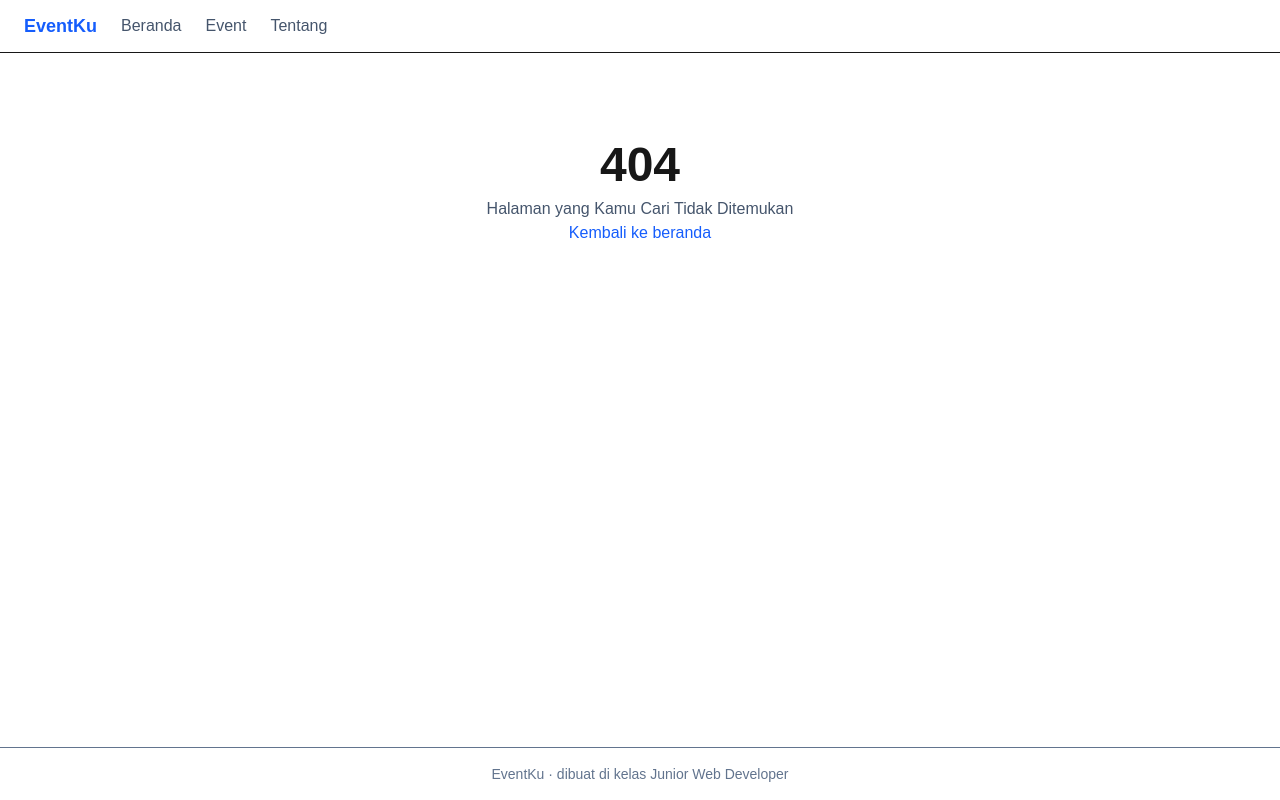
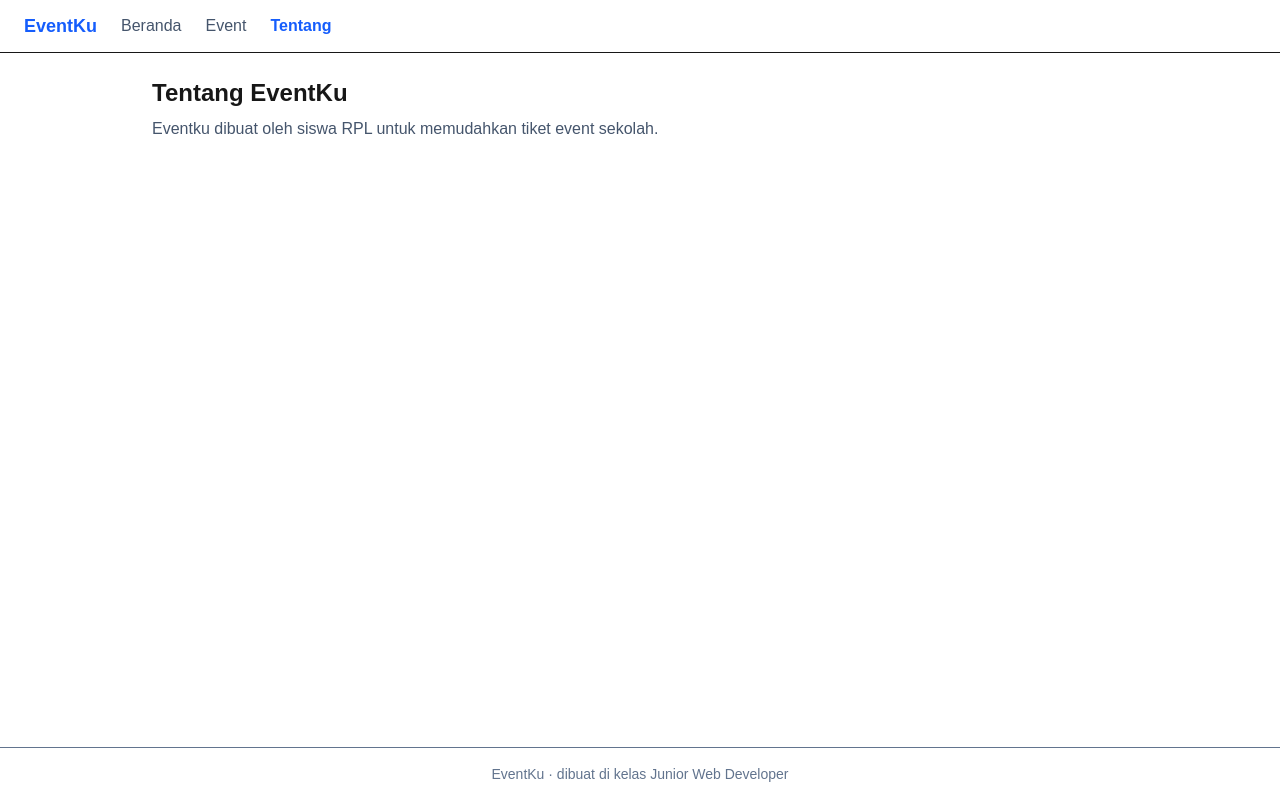
Before and after one commit to virly-PROW/latihan-next.js, a Next.js app: page /tentang in a window 1280 px wide. Before the commit this address had no page. Built offline with nearby package versions, Linux system fonts and the light colour scheme.

Commit message:
menambhakan halaman tentang, kontak, dan memperbarui navbar

```diff
--- a/app/event/[id]/not-found.tsx
+++ b/app/event/[id]/not-found.tsx
@@ -6,7 +6,6 @@ export default function NotFound() {
             <h1 className="text-2xl font-bold"> Event Tidak Ditemukan</h1>
             <p className="mt-2 text-slate-600"> Mungkin Event ini sudah dihapus atau alamat-nya salah</p>
             <Link href="/event" className="MT-4 inline-block text-blue-600 hover:underline">Kembali ke katalog</Link>
-
         </div>
     );
 }
--- /dev/null
+++ b/app/kontak/page.tsx
@@ -0,0 +1,10 @@
+export default function Kontak() {
+    return (
+        <div>
+            <h1 className="text-2xl font-bold"> Kontak Kami</h1>
+            <p className="mt-2 text-slate-600">
+                Jika Kamu memiliki pertanyaan, saran, atau ingin menghubungi kami, silakan gunakan informasi kontak berikut: 080879708
+            </p>
+        </div>
+    )
+}
--- /dev/null
+++ b/app/tentang/page.tsx
@@ -0,0 +1,10 @@
+export default function Tentang() {
+    return (
+        <div>
+            <h1 className="text-2xl font-bold"> Tentang EventKu</h1>
+            <p className="mt-2 text-slate-600">
+                Eventku dibuat oleh siswa RPL untuk memudahkan tiket event sekolah.
+            </p>
+        </div>
+    );
+}
--- a/components/Navbar.tsx
+++ b/components/Navbar.tsx
@@ -1,13 +1,33 @@
+"use client";
 
 import Link from "next/link";
+import {usePathname} from "next/navigation";
+import { use } from "react";
+
+const menu = [
+    {href: "/", teks: "Beranda"},
+    {href: "/event", teks: "Event"},
+    {href: "/tentang", teks: "Tentang"},
+]
 
 export default function Navbar() {
-  return (
-    <nav className="flex items-center gap-6 border-b bg-white px-6 py-3">
-      <span className="text-lg font-bold text-blue-600">EventKu</span>
-      <Link href="/" className="text-slate-600 hover:text-blue-600">Beranda</Link>
-      <Link href="/event" className="text-slate-600 hover:text-blue-600">Event</Link>
-      <Link href="/tentang" className="text-slate-600 hover:text-blue-600">Tentang</Link>
+    const pathname = usePathname();
+    return (
+        <nav className="flex items-center gap-6 border-b bg-white px-6 py-3">
+            <span className="text-lg font-bold text-blue-600">EventKu</span>
+            {menu.map((m) => (
+                <Link
+                    key={m.href}
+                    href={m.href}
+                    className={
+                        pathname === m.href
+                        ? "text-blue-600 font-semibold"
+                        : "text-slate-600 hover:text-blue-600"
+                    }
+                    >
+                    {m.teks}
+                </Link>
+            ))}
     </nav>
   );
 }
```
